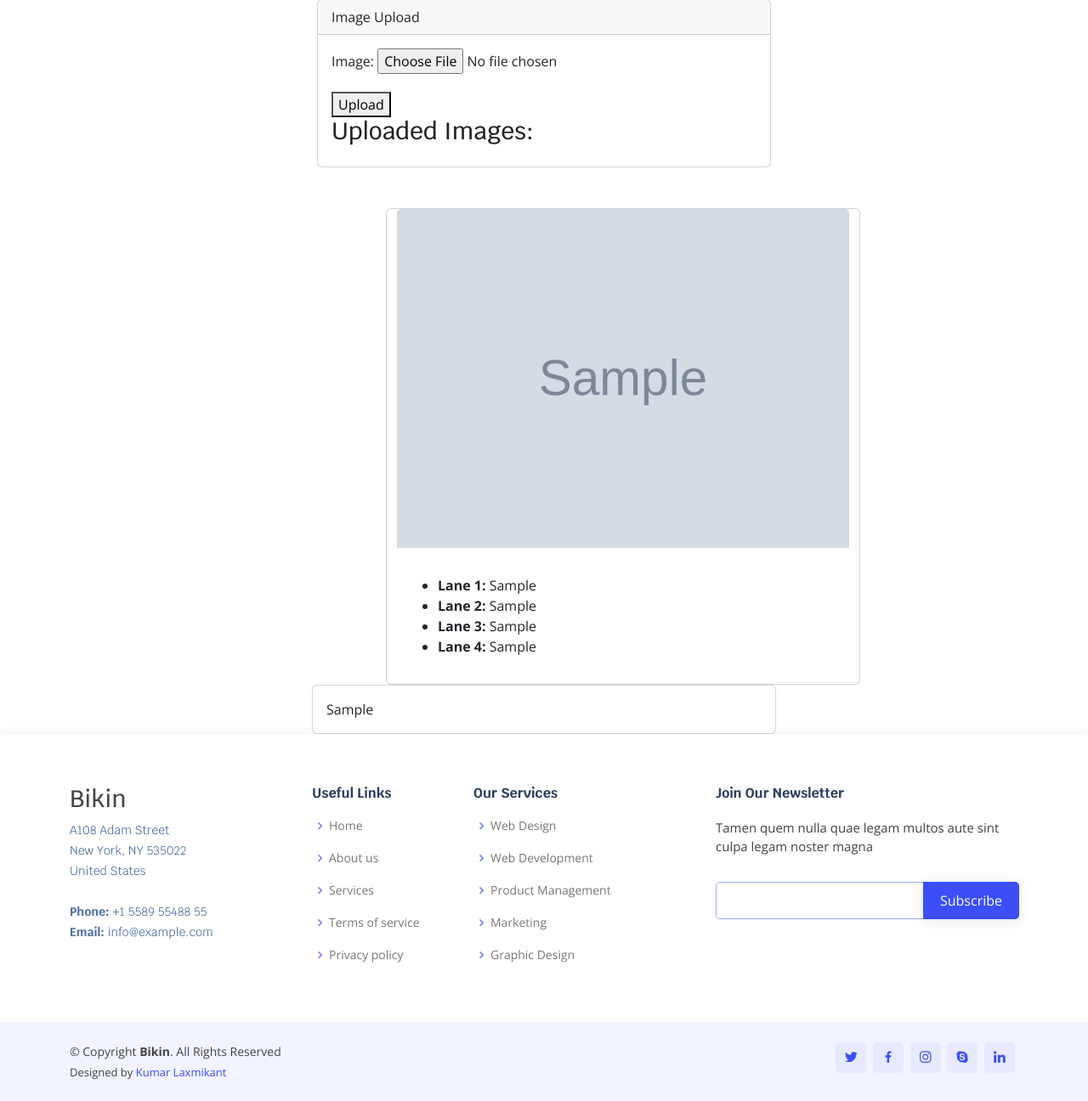
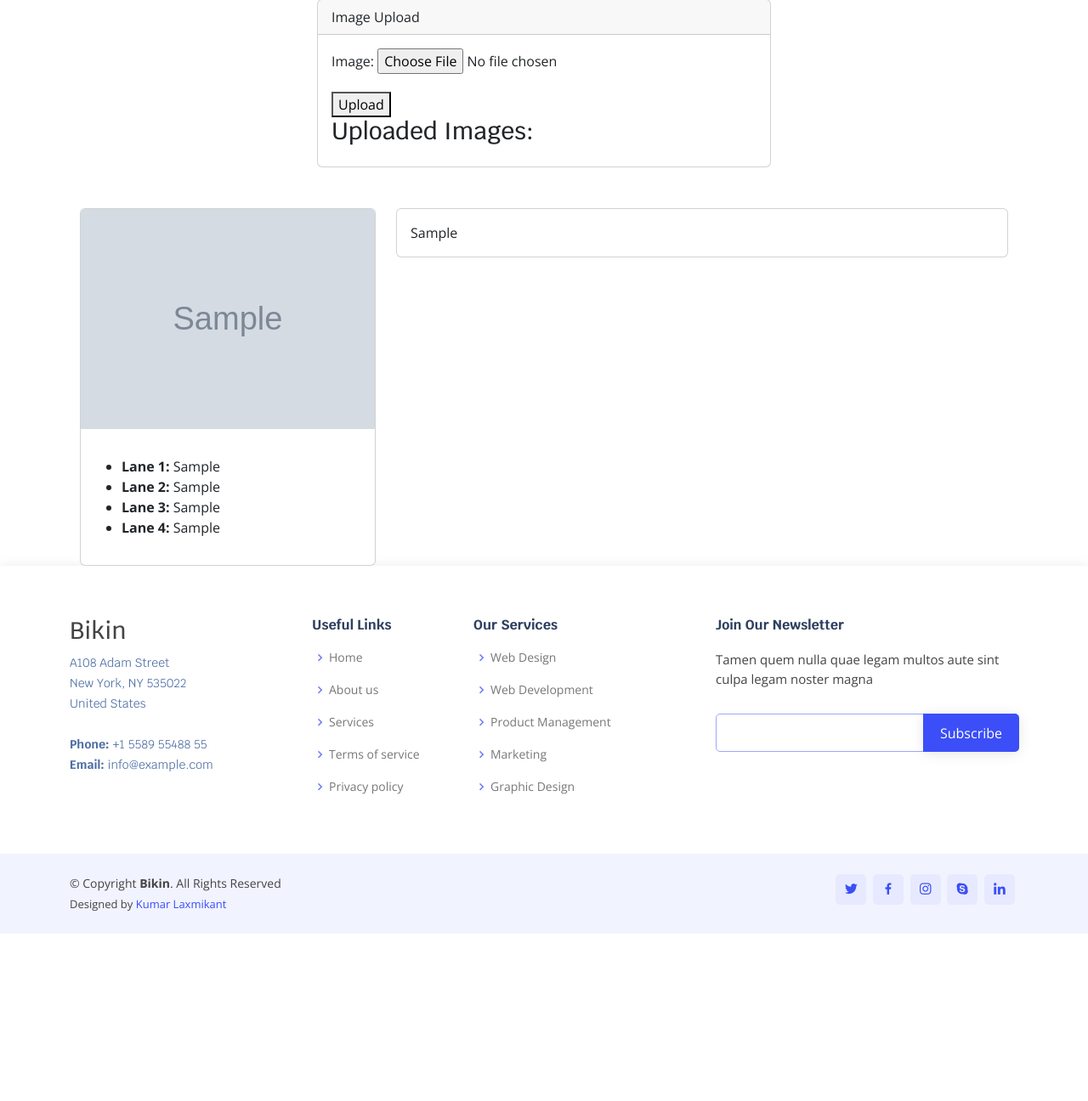
Before and after one commit to Kumar-laxmi/Adaptive-Traffic-Signal, a Django app: template app/templates/index.html in a window 1280 px wide. Shown: the part 849-2145 px from the top of the page at 85% size. After the commit the page ends 1948 px from the top, so only its background shows below. Run offline with Django 4.2, Linux system fonts and the light colour scheme; tables that the repository leaves empty hold one stand-in row (values such as "Sample post"); the template is opened without the code that fills it: values that come from a table or form of the project are taken from there, most other values are stand-ins (such as "Sample title", 1, 10 or a date in 2020); grey boxes marked "Sample" are stand-in pictures; some libraries are stand-ins or nearby versions.

Commit message:
Changes made

```diff
--- a/app/templates/index.html
+++ b/app/templates/index.html
@@ -112,9 +112,9 @@
                 </div>
             </div>
             {% if image.image %}
-            <div class="row row-cols-1 row-cols-md-3 g-4">
-                <div class="col-6"></div>
-                    <div class="card" style="width: 50%;">
+            <div class="row g-4">
+                <div class="col-4">
+                    <div class="card">
                         <img class="card-img-top" src="{{ image.image.url }}" alt="Uploaded Image" style="max-width: 100%;">
                         <div class="card-body">
                             <p class="card-text">
@@ -128,7 +128,7 @@
                         </div>
                     </div>
                 </div>
-                <div class="col-6">
+                <div class="col-8">
                     <div class="card">
                         <div class="card-body">
                             <p class="card-text">
```
Also changed, not shown: app/views.py (+22 -8 lines).
